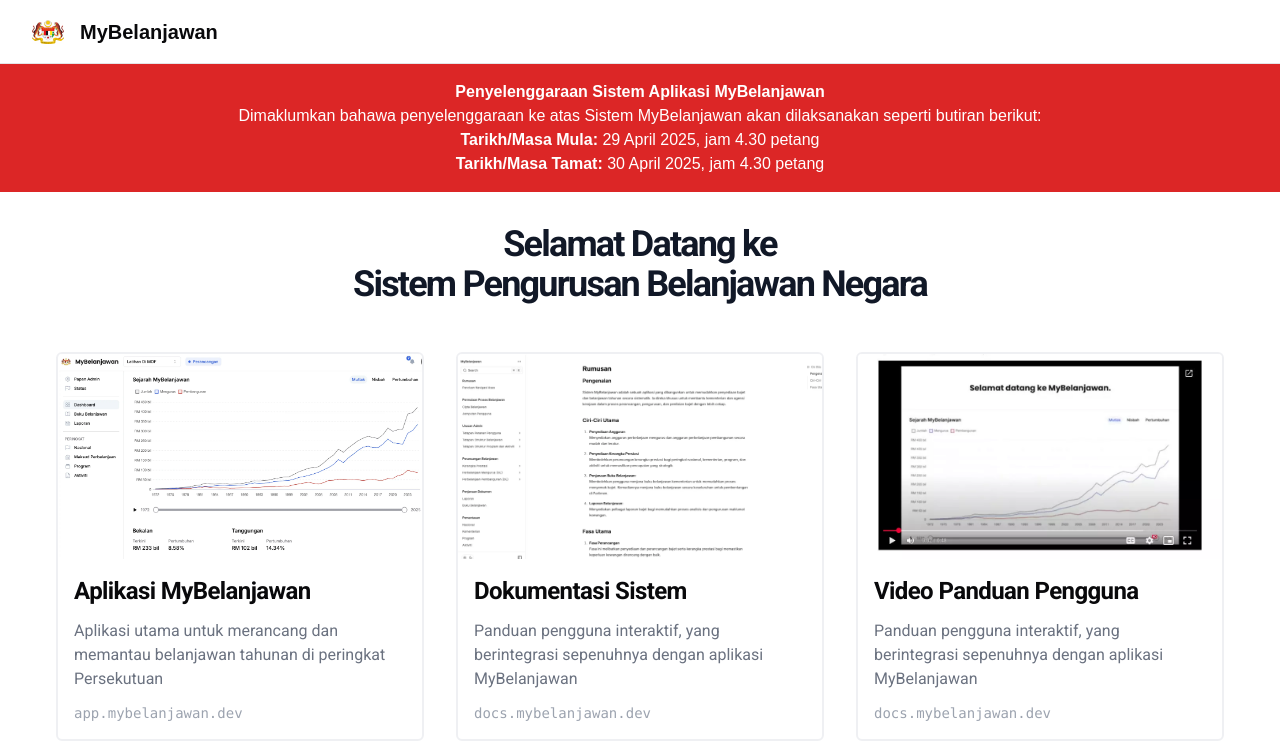
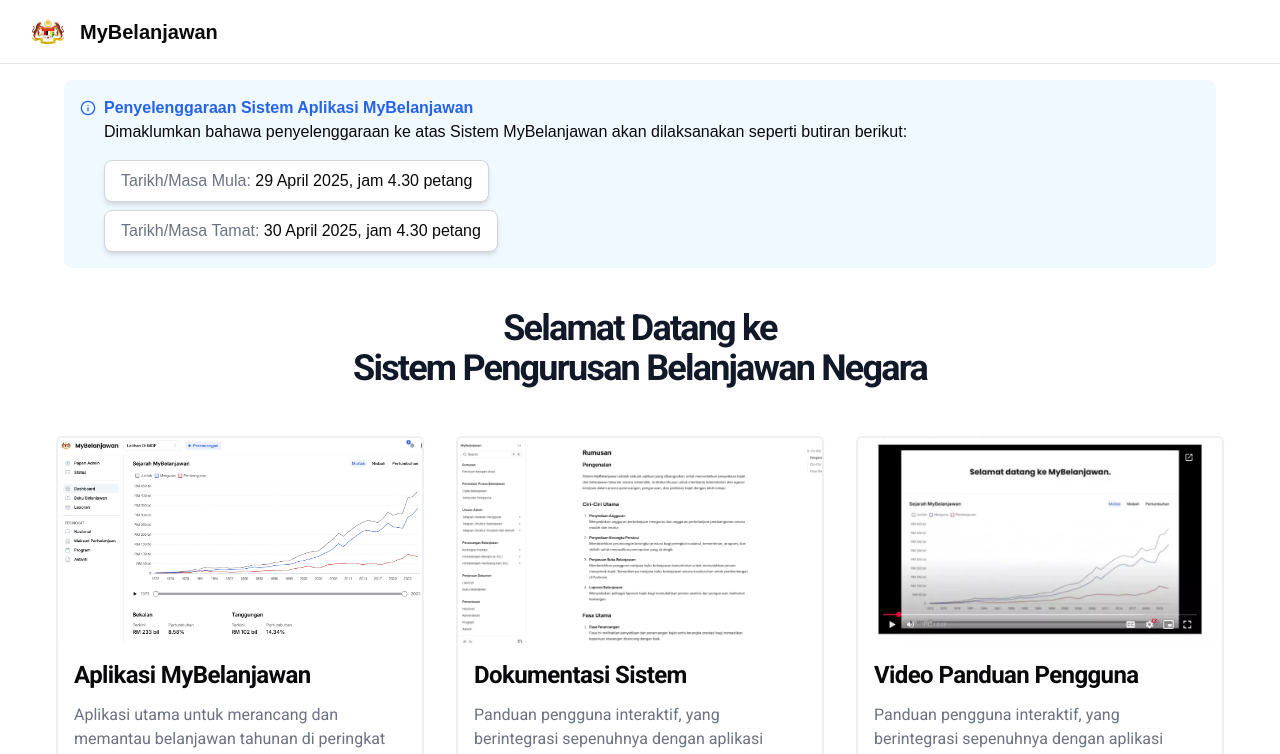
Before and after one commit to mof-malaysia/mybelanjawan-landing, a Next.js app: page / in a window 1280 px wide. Shown: the top 754 px of the page. Built offline with nearby package versions, Linux system fonts and the light colour scheme.

Commit message:
feat: update maintenance banner

```diff
--- a/app/layout.tsx
+++ b/app/layout.tsx
@@ -54,8 +54,8 @@
           className={`${geistSans.variable} ${geistMono.variable} antialiased`}
         >
           <Header />
-          <MaintenanceBanner />
           <div className="container">
+            <MaintenanceBanner />
             {children}
           </div>
           <Footer title="Kementerian Kewangan Malaysia">
--- a/app/page.tsx
+++ b/app/page.tsx
@@ -57,7 +57,7 @@
 
   return (
     <div className="min-h-dvh bg-white font-sans">
-      <main className="container mx-auto px-4 pt-8 pb-16">
+      <main className="container mx-auto px-4 pt-6 pb-16">
         <div className="mb-10 text-center">
           <h1 className="text-2xl font-bold tracking-tighter sm:text-3xl md:text-4xl text-gray-900 mb-4">
             Selamat Datang ke <br /> Sistem Pengurusan Belanjawan Negara
--- a/components/ui/maintenance-banner.tsx
+++ b/components/ui/maintenance-banner.tsx
@@ -1,17 +1,22 @@
+import { InfoIcon } from "lucide-react";
+
 const MaintenanceBanner: React.FC = () => {
   return (
-    <div className="bg-red-600 text-white pt-8 pb-4 mt-12" role="alert">
-      <div className="text-center">
-        <h1 className="font-semibold">Penyelenggaraan Sistem Aplikasi MyBelanjawan</h1>
-        <p>Dimaklumkan bahawa penyelenggaraan ke atas Sistem MyBelanjawan akan dilaksanakan seperti butiran berikut:</p>
-        <ul>
-          <li>
-            <span className="font-semibold">Tarikh/Masa Mula:</span> 29 April 2025, jam 4.30 petang
-          </li>
-          <li>
-            <span className="font-semibold">Tarikh/Masa Tamat:</span> 30 April 2025, jam 4.30 petang
-          </li>
-        </ul>
+    <div className="container pt-8 pb-4 mt-12">
+      <div className="bg-sky-50 rounded-lg p-4">
+        <div className="flex gap-2">
+          <InfoIcon className="w-4 h-4 text-blue-600 my-auto" />
+          <h1 className="font-semibold text-blue-600">Penyelenggaraan Sistem Aplikasi MyBelanjawan</h1>
+        </div>
+        <p className="pl-6">Dimaklumkan bahawa penyelenggaraan ke atas Sistem MyBelanjawan akan dilaksanakan seperti butiran berikut:</p>
+        <div className="grid gap-2 pl-6 pt-4">
+          <div className="bg-white border border-gray-300 rounded-lg shadow-md py-2 px-4 w-fit">
+            <span className="text-gray-500">Tarikh/Masa Mula:</span> 29 April 2025, jam 4.30 petang
+          </div>
+          <div className="bg-white border border-gray-300 rounded-lg shadow-md py-2 px-4 w-fit">
+            <span className="text-gray-500">Tarikh/Masa Tamat:</span> 30 April 2025, jam 4.30 petang
+          </div>
+        </div>
       </div>
     </div>
   );
```
